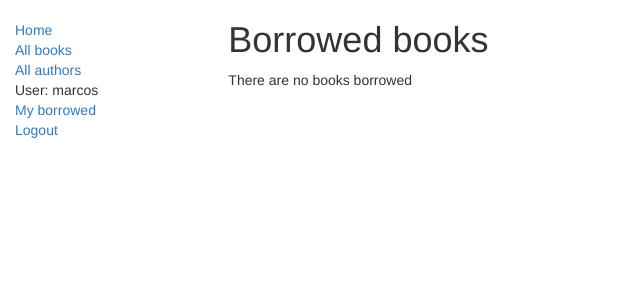
After one commit to marcosperezper/LocalLibrary, a Django app: a page that uses catalog/templates/base_generic.html in a window 1280 px wide. The commit adds this page. Shown: the top 300 px of the page, without its empty margins (0-640 px from the left). Run offline with Django 3.2, Linux system fonts and the light colour scheme; a user stored in the database is signed in; data comes from the database, SQL or seed files in the repository; both versions use the stored data as it was after the commit; some libraries are stand-ins or nearby versions.

Commit message:
List of borrowed books

```diff
--- a/catalog/admin.py
+++ b/catalog/admin.py
@@ -33,7 +33,7 @@ class BookAdmin(admin.ModelAdmin):
 @admin.register(BookInstance)
 class BookInstance(admin.ModelAdmin):
      #Mostrar los campos en forma de lista
-     list_display = ('id','book','status','due_back')
+     list_display = ('id','book', 'borrower','status','due_back')
      #Filtro por estado y fecha limite
      list_filter = ('status', 'due_back')
      #Separar los campos por secciones
@@ -42,6 +42,6 @@ class BookInstance(admin.ModelAdmin):
              'fields' : ('book','imprint','id')
          }),
          ('Availability', {
-             'fields' : ('status','due_back')
+             'fields' : ('status','due_back','borrower')
          }),
      )
--- a/catalog/templates/base_generic.html
+++ b/catalog/templates/base_generic.html
@@ -25,6 +25,7 @@
                     <li><a href="{% url 'authors' %}">All authors</a></li>
                     {% if user.is_authenticated %}
                     <li>User: {{ user.get_username }}</li>
+                    <li><a href="{% url 'my-borrowed' %}">My borrowed</a></li>
                     <li><a href="{% url 'logout'%}?next={{request.path}}">Logout</a></li>
                   {% else %}
                     <li><a href="{% url 'login'%}?next={{request.path}}">Login</a></li>
--- /dev/null
+++ b/catalog/templates/catalog/bookinstance_list_borrowed_user.html
@@ -0,0 +1,18 @@
+{% extends "base_generic.html" %}
+
+{% block content %}
+    <h1>Borrowed books</h1>
+
+    {% if bookinstance_list %}
+    <ul>
+        {% for bookinst in bookinstance_list %}
+        <li class="{% if bookinst.is_overdue %}text-danger{% endif %}">
+            <a href="{% url 'book-detail' bookinst.book.pk %}">{{bookinst.book.title}}</a> ({{ bookinst.due_back }})
+        </li>
+        {% endfor %}
+    </ul>
+
+    {% else %}
+        <p>There are no books borrowed</p>
+    {% endif %}
+{% endblock %}
--- a/catalog/urls.py
+++ b/catalog/urls.py
@@ -11,3 +11,6 @@ urlpatterns = [
     url(r'^authors/$', views.AuthorListView.as_view(), name='authors'),
     url(r'^author/(?P<pk>\d+)$', views.AuthorDetailView.as_view(), name='author-detail'),
 ]
+urlpatterns += [
+    url(r'^mybooks/$', views.LoanedBooksByUserListView.as_view(), name='my-borrowed'),
+]
--- a/catalog/views.py
+++ b/catalog/views.py
@@ -1,6 +1,7 @@
 from django.shortcuts import render
 from .models import Book,Author,BookInstance,Genre
 from django.views import generic
+from django.contrib.auth.mixins import LoginRequiredMixin
 
 # Create your views here.
 
@@ -40,3 +41,14 @@ class AuthorListView(generic.ListView):
 
 class AuthorDetailView(generic.DetailView):
     model = Author
+
+class LoanedBooksByUserListView(LoginRequiredMixin,generic.ListView):
+    """
+    Clase para ver una lista de los libros en prestamos al usuario actual
+    """
+    model = BookInstance
+    template_name = 'catalog/bookinstance_list_borrowed_user.html'
+    paginate_by = 10
+
+    def get_queryset(self):
+        return BookInstance.objects.filter(borrower=self.request.user).filter(status__exact = 'o').order_by('due_back')
```
Also changed, not shown: catalog/models.py (+9 -0 lines), catalog/migrations/0002_auto_20200824_0932.py (added), catalog/migrations/0003_bookinstance_borrower.py (added), db.sqlite3.
